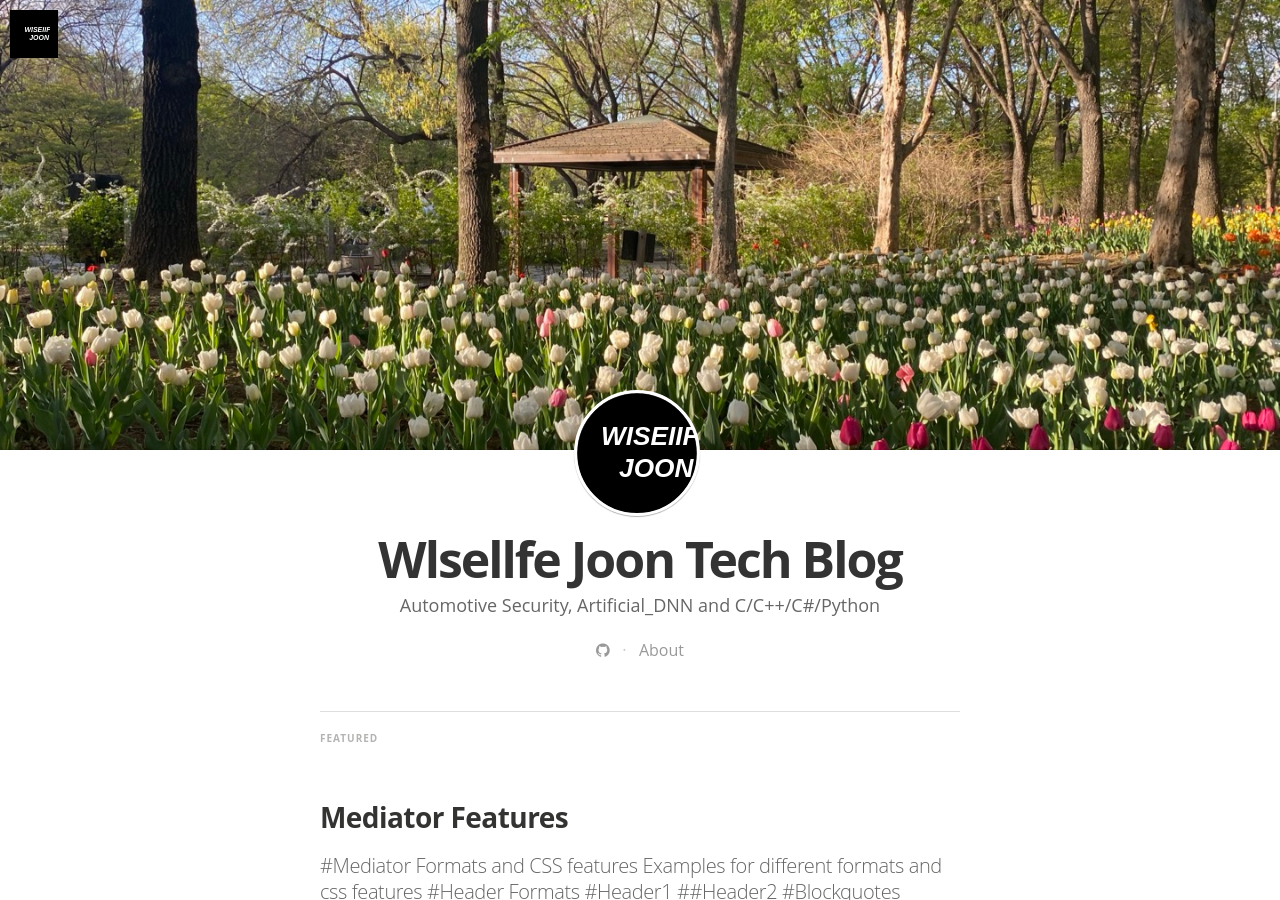
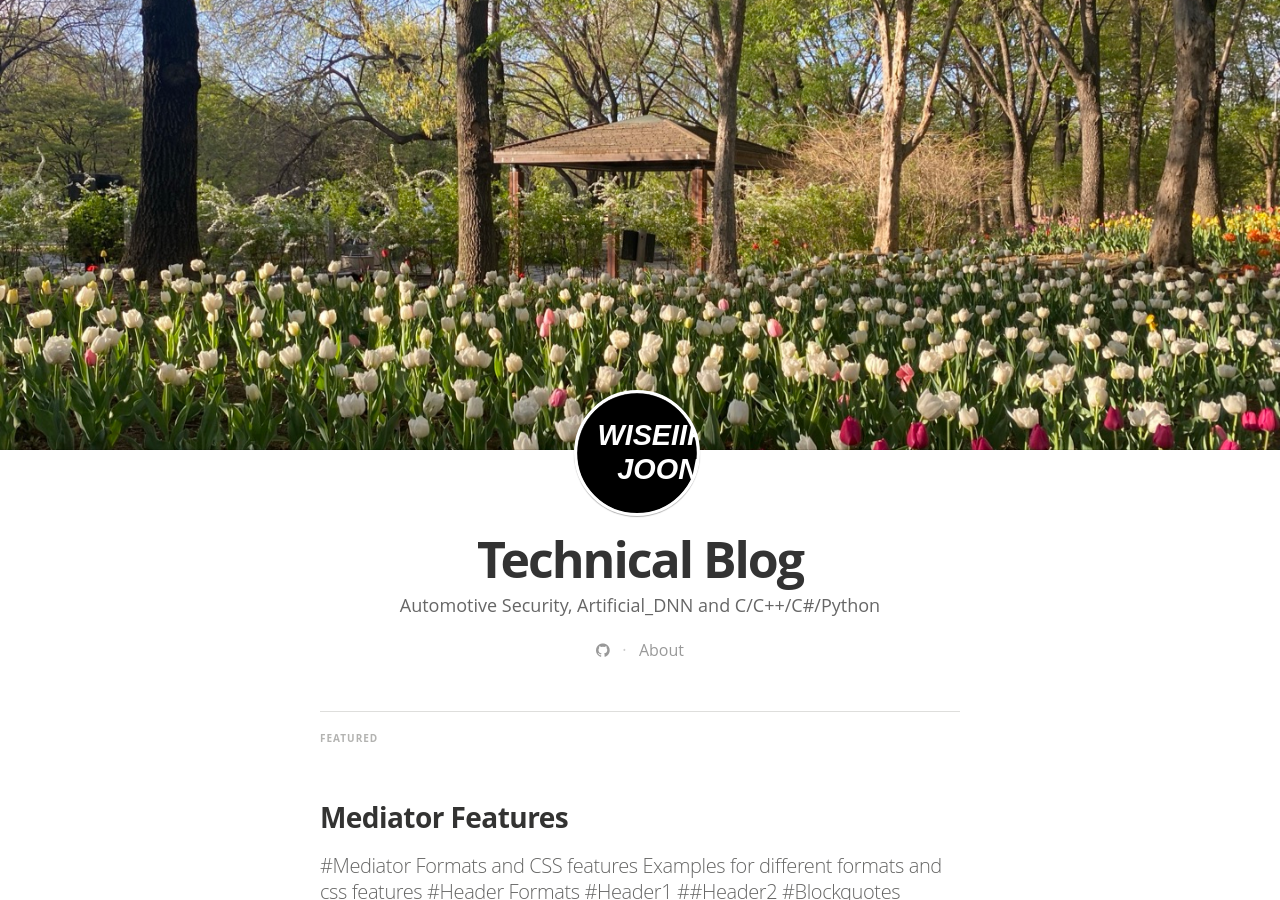
Before and after one commit to Wlsellfe-joon/Wlsellfe-joon.github.io, a Jekyll site: the page built from index.html, in a window 1280 px wide and 900 px high. Built offline with Jekyll 4.4.1, drawn with Linux system fonts in a browser that asks for light colours; nearby versions of some CDN libraries; some web fonts are replaced; the list of posts is cut into pages by our own code.

Commit message:
logo 수정

```diff
--- a/_config.yml
+++ b/_config.yml
@@ -4,14 +4,14 @@ gems:
   - jekyll-paginate
 
 # Site settings
-title: "Wlsellfe Joon Tech Blog"
+title: "Technical Blog"
 description: > # this means to ignore newlines until "email:"
    Automotive Security, Artificial_DNN and C/C++/C#/Python
 
 email: kyj20177@hanmail.net
 #blog logo
 logo: "/assets/images/YJ_logo_2.svg"
-float_logo: true # true, false (default)
+float_logo: false # true, false (default)
 
 # blog cover
 cover: "/assets/images/Background.jpg"
```
Also changed, not shown: assets/images/YJ_logo_1.svg, assets/images/YJ_logo_2.svg.
